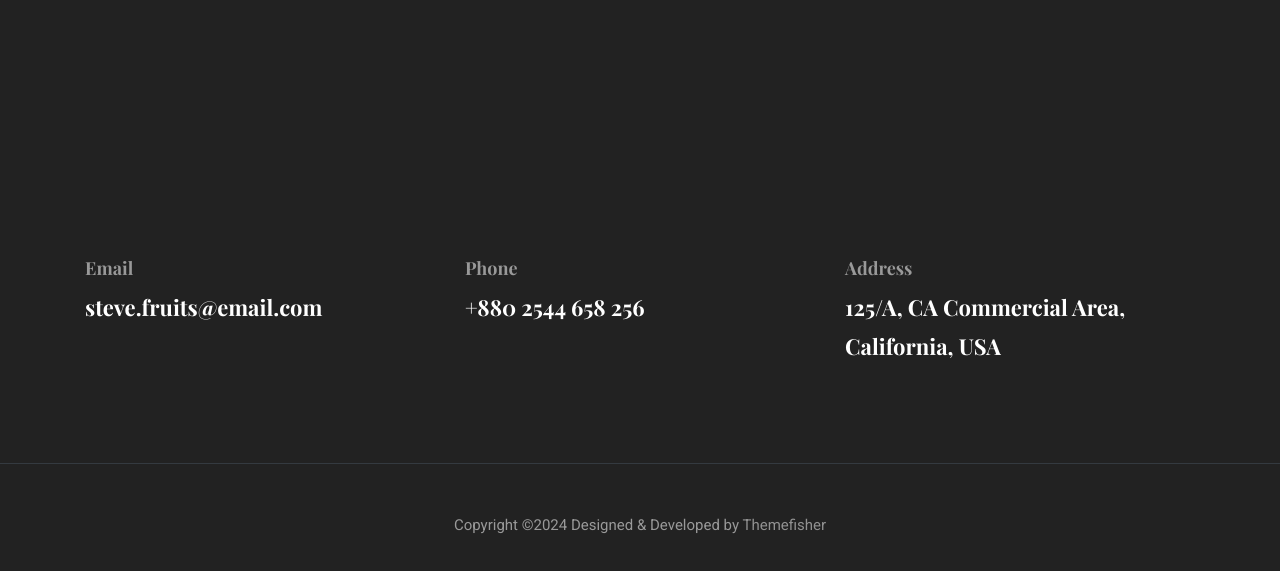
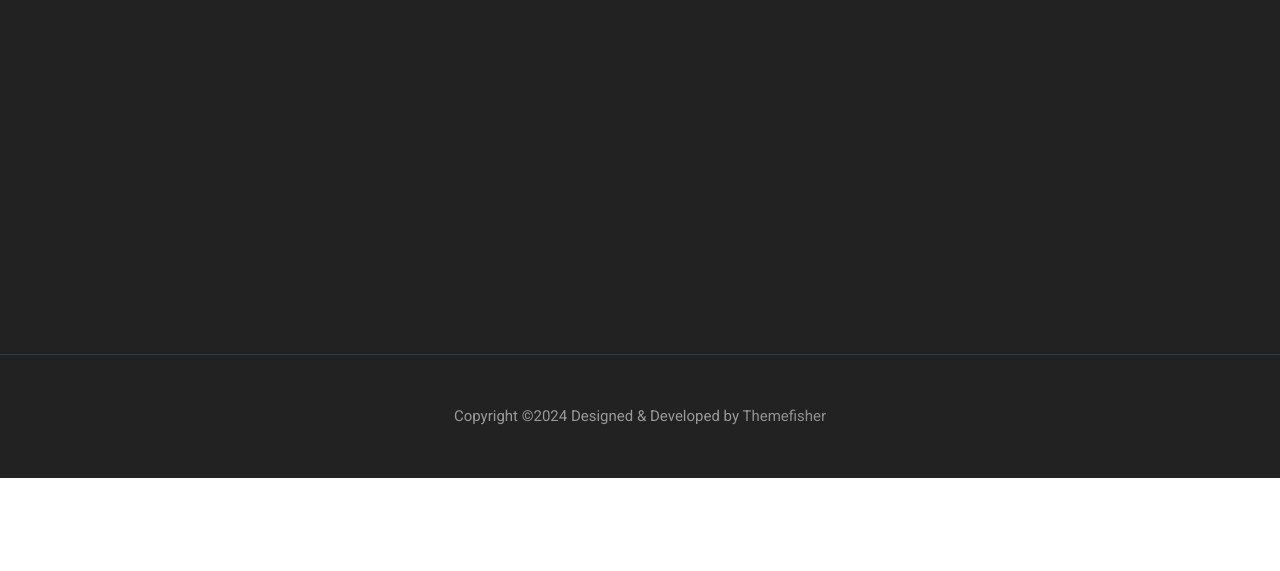
Before and after one commit to llljyjy/VAA_project_web, a website: page theme/poster.html in a window 1280 px wide. Shown: the part 1486-2057 px from the top of the page. After the commit the page ends 1964 px from the top, so only its background shows below. Drawn offline with nearby package versions, Linux system fonts and the light colour scheme.

Commit message:
update link

```diff
--- a/theme/poster.html
+++ b/theme/poster.html
@@ -100,16 +100,16 @@
     <div class="container">
       <div class="row">
         <div class="col-md-4">
-          <h5 class="text-light">Email</h5>
-          <p class="text-white paragraph-lg font-secondary">steve.fruits@email.com</p>
+          <h5 class="text-light"></h5>
+          <p class="text-white paragraph-lg font-secondary"></p>
         </div>
         <div class="col-md-4">
-          <h5 class="text-light">Phone</h5>
-          <p class="text-white paragraph-lg font-secondary">+880 2544 658 256</p>
+          <h5 class="text-light"></h5>
+          <p class="text-white paragraph-lg font-secondary"></p>
         </div>
         <div class="col-md-4">
-          <h5 class="text-light">Address</h5>
-          <p class="text-white paragraph-lg font-secondary">125/A, CA Commercial Area, California, USA</p>
+          <h5 class="text-light"></h5>
+          <p class="text-white paragraph-lg font-secondary"></p>
         </div>
       </div>
     </div>
@@ -121,7 +121,7 @@
       </script> Designed &amp; Developed by <a class="text-white-50" href="Themefisher">Themefisher</a></p>
   </div>
 </footer>
-<!-- /footer -->
+<!-- /footer
 
 <!-- jQuery -->
 <script src="plugins/jQuery/jquery.min.js"></script>
```
Also changed, not shown: theme/about.html (+1 -1 lines), theme/index.html (+1 -1 lines), theme/product.html (+1 -1 lines).
